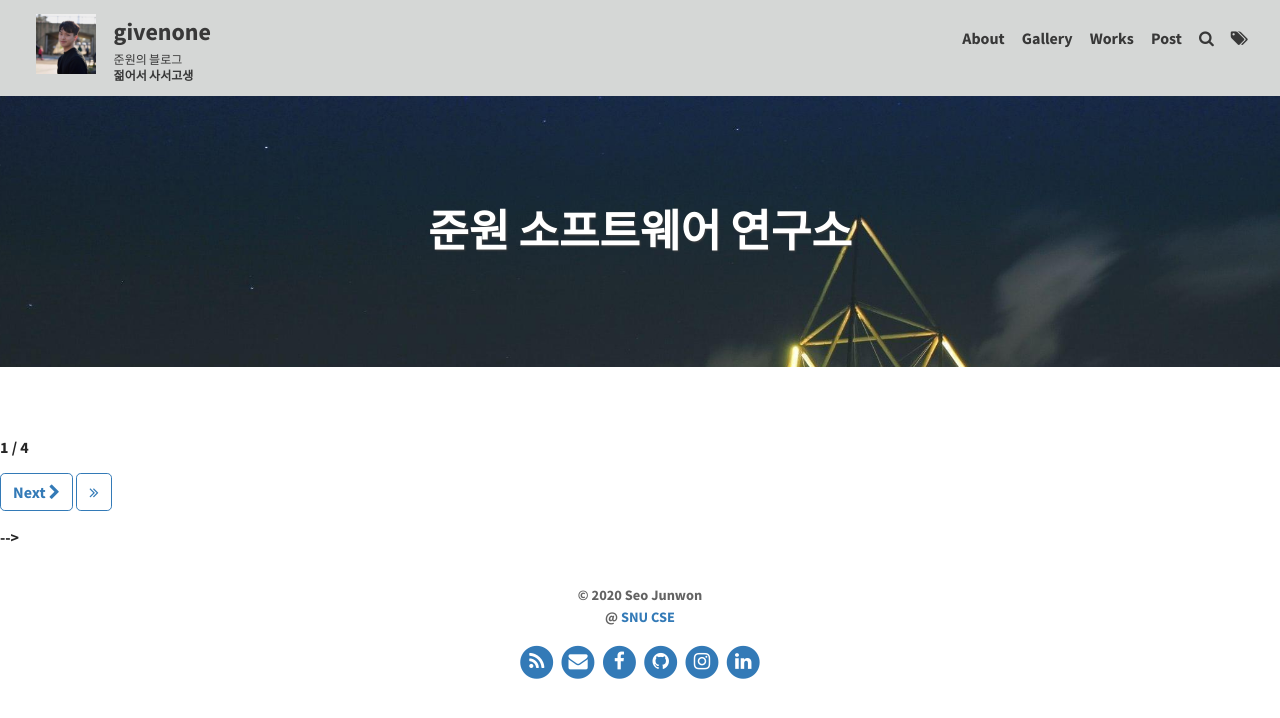
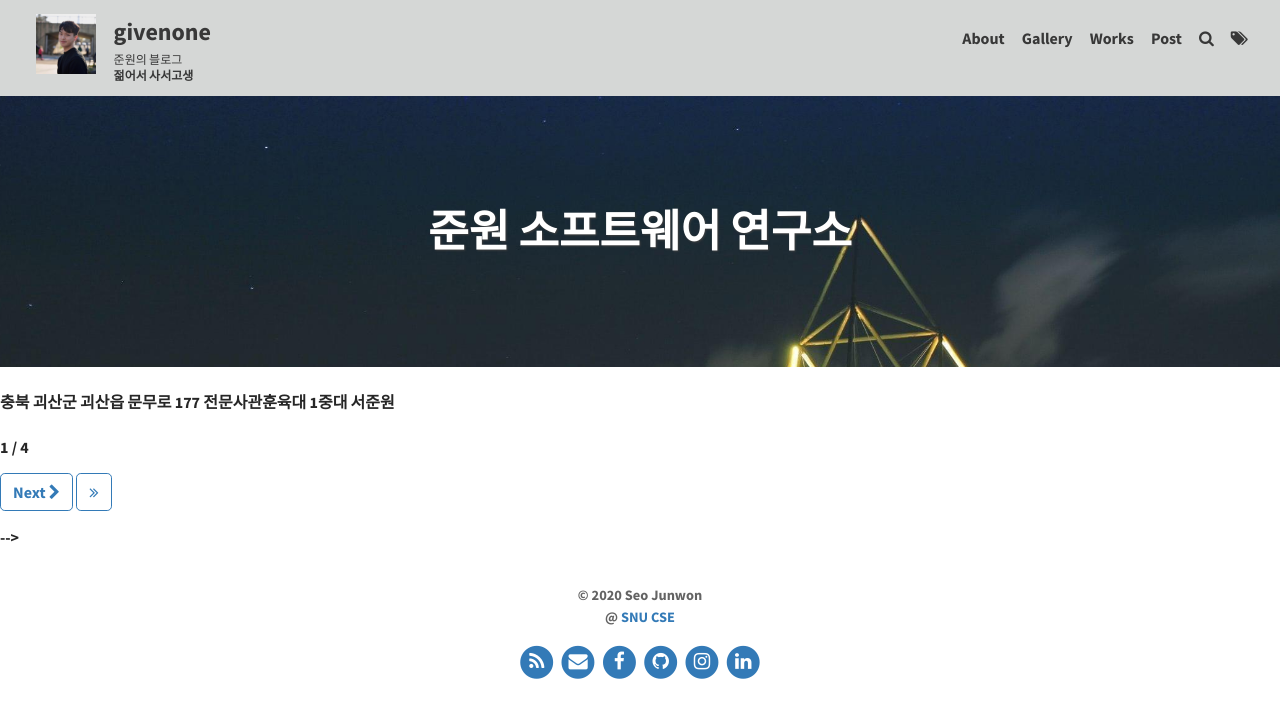
Before and after one commit to givenone/givenone.github.io, a Jekyll site: the page built from index.html, in a window 1280 px wide. Shown: the top 718 px of the page. Built offline with Jekyll 4.4.1, drawn with Linux system fonts in a browser that asks for light colours; the list of posts is cut into pages by our own code.

Commit message:
Update home.html

```diff
--- a/_layouts/home.html
+++ b/_layouts/home.html
@@ -9,6 +9,8 @@ layout: default
         <h1> {{ site.header_text | default: "Change <code>header_text</code> in <code>_config.yml</code>"}} </h1>
     </div>
 
+충북 괴산군 괴산읍 문무로 177
+전문사관훈육대 1중대 서준원
     {% include blog.html %}
 
 </div>
```
